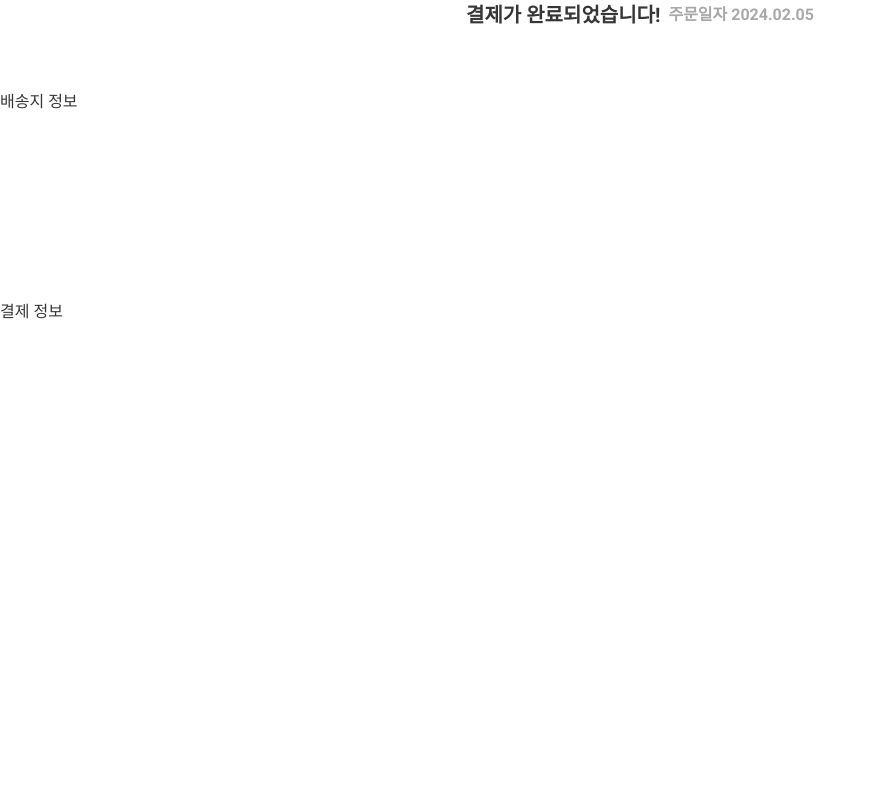
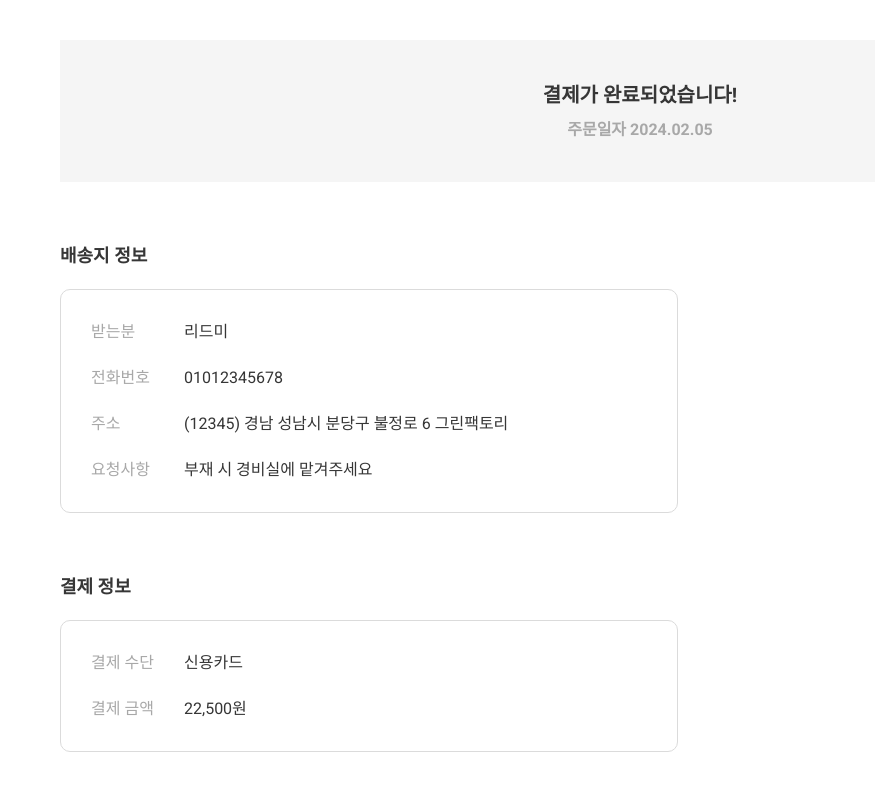
Before and after one commit to yunajoe/front_bookstore-README, a Next.js app: page /test/payment in a window 1280 px wide. Shown: the top 790 px of the page, without its empty margins (0-875 px from the left). Built offline with nearby package versions, Linux system fonts and the light colour scheme.

Commit message:
fix : style 수정

```diff
--- a/src/components/card/infoCard.tsx
+++ b/src/components/card/infoCard.tsx
@@ -5,7 +5,7 @@ interface InfoCard {
 
 function InfoCard({ title, content } : InfoCard) {
   return (
-    <div className="flex-center bg-gary-5 gap-8 text-20 font-bold">
+    <div className="flex-center w-full flex-col gap-8 py-40 bg-gray-5 text-20 font-bold">
       {title}
       <span className="text-16 text-gray-2">{content}</span>
     </div>
--- a/src/components/card/titleContentCard/index.tsx
+++ b/src/components/card/titleContentCard/index.tsx
@@ -7,17 +7,17 @@ interface TitleContentCardProps {
 }
 
 function TitleContentCard({ title, titleData, contentData }: TitleContentCardProps) {
-  const newData = titleData.map((title, index) => {return {[title] : contentData[index]}});
+  const newData = titleData.map((title, index) => { return { title : title, content: contentData[index] } });
   return (
-    <div >
-      {title}
-      <div className="flex flex-col gap-22 p-30">
+    <div className="flex w-[618px] flex-col gap-20">
+      <span className="text-18 font-bold">{title}</span>
+      <div className="flex w-full flex-col gap-22 rounded-[10px] border border-gray-1 p-30">
         {newData.map((data) => (
           <TitleContent title={data.title} content={data.content} />
         ))}
       </div>
     </div>
-  )
+  );
 }
 
 export default TitleContentCard
--- a/src/components/card/titleContentCard/titleContent.tsx
+++ b/src/components/card/titleContentCard/titleContent.tsx
@@ -5,11 +5,11 @@ interface TitleContentProps {
 
 function TitleContent({title, content} : TitleContentProps) {
   return (
-    <div className="text-16">
-      <span className="text-gray-2">{title}</span>
+    <div className="flex gap-30 w-full text-16">
+      <span className="text-gray-2 w-63">{title}</span>
       <span className="text-black">{content}</span>
     </div>
-  )
+  );
 }
 
 export default TitleContent
--- a/src/components/container/orderCompletedSection/index.tsx
+++ b/src/components/container/orderCompletedSection/index.tsx
@@ -20,11 +20,14 @@ function OrderCompletedSection() {
         title="결제가 완료되었습니다!"
         content={`주문일자 ${orderDate}`}
       />
-      <TitleContentCard
-        title="배송지 정보"
-        titleData={DELIVERY_INFO}
-        contentData={DcontentData}
-      />
+      <div className='flex gap-34'>
+        <TitleContentCard
+          title="배송지 정보"
+          titleData={DELIVERY_INFO}
+          contentData={DcontentData}
+        />
+        {/* {totalPayment 컴포넌트 올 예정} */}
+      </div>
       <TitleContentCard
         title="결제 정보"
         titleData={PAYMENT_INFO}
--- a/src/pages/test/payment/index.tsx
+++ b/src/pages/test/payment/index.tsx
@@ -2,9 +2,9 @@ import OrderCompletedSection from "@/components/container/orderCompletedSection"
 
 function Payment() {
   return (
-    <>
+    <div className="px-60 py-40">
       <OrderCompletedSection />
-    </>
+    </div>
   );
 }
 
```
